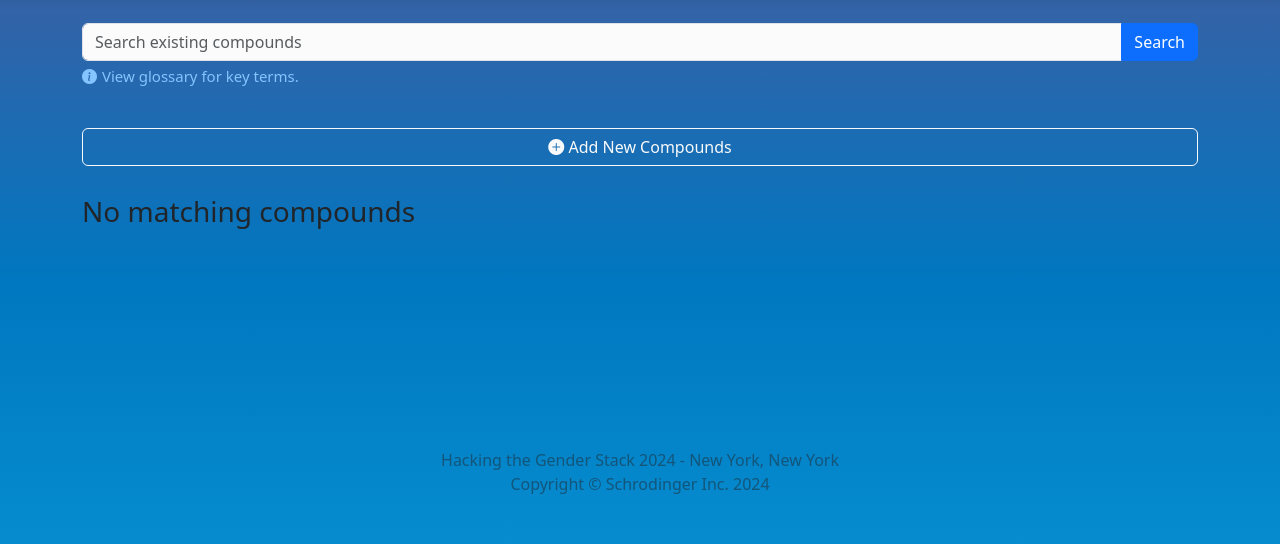
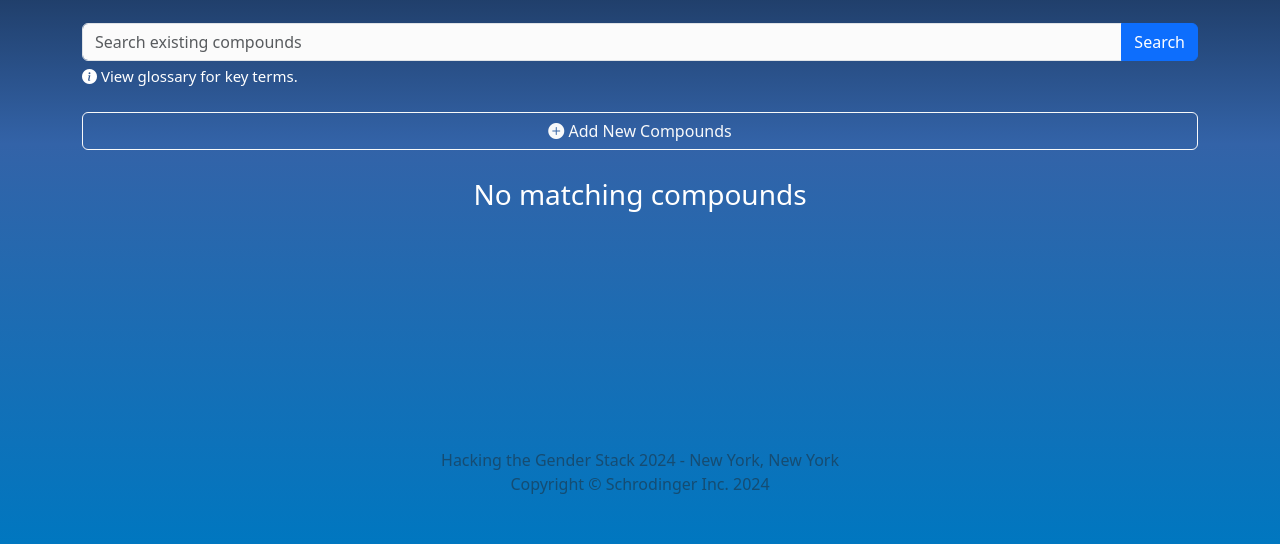
Before and after one commit to michellecheng25/htgs-team3, a Django app: page /compound-search/ in a window 1280 px wide. Shown: the part 256-800 px from the top of the page. Run offline with Django 4.2, Linux system fonts and the light colour scheme; data that the repository does not hold is empty.

Commit message:
background changes

```diff
--- a/compound_image/templates/compound_image/partials/compound-image-card.html
+++ b/compound_image/templates/compound_image/partials/compound-image-card.html
@@ -38,5 +38,6 @@
   .title-label {
     font-weight: 700;
   }
+
   </style>
 {% endblock %}
--- a/compound_search/templates/compound_search/search.html
+++ b/compound_search/templates/compound_search/search.html
@@ -2,15 +2,13 @@
 {% block content %}
   <div class="vstack gap-4 mt-3">
     <div class="help">
-      <a href="https://www.google.com"
-         target="_blank"
-         rel="noopener noreferrer">
+      <a href="https://www.google.com" target="_blank" rel="noopener noreferrer">
         <i class="bi bi-person-raised-hand"></i>
         Help
       </a>
     </div>
     <div class="title-container">
-      <img src="https://github.com/joey-cheng-codes/htgs-team3/blob/edens-branch/Schrodinger_SciINfo.png?raw=true" alt="logo" width="400" height="200">
+      <img src="https://github.com/joey-cheng-codes/htgs-team3/blob/edens-branch/Schrodinger_SciINfo.png?raw=true" alt="logo" width="375" height="200">
       <!-- <h1 class="text-primary">Schrodinger SciBoard</h1> -->
     </div>
     <!-- Search bar -->
@@ -28,16 +26,17 @@
     <div class="info-para-container ">
       <a href="https://www.google.com"
          target="_blank"
-         rel="noopener noreferrer"><i class="bi bi-info-circle-fill"></i></a>
-      <p>View glossary for key terms.</p>
+         rel="noopener noreferrer"><i class="bi bi-info-circle-fill"></i> View glossary for key terms.</a> <!-- ADD GLOSSARY -->
     </div>
     <!-- Add Compounds -->
     <div class="d-grid">{% include 'compound_search/partials/add-compounds.html' %}</div>
     <!-- Error handling if bad search -->
-    {% if error_message %}<p style="color: red;">{{ error_message }}</p>{% endif %}
+    <div class = "error">{% if error_message %}<b><p style="color: red;">{{ error_message }}</p></b>{% endif %}</div>
     <!-- Search results -->
     {% if result_length > 0 %}
-      <p>{{ result_length }}</p>
+
+      <div class = "result-length"> <p>{{ result_length }} results </p></div>
+
       <div class="compound-card-grid">
         {% for smiles, prop in smiles_list %}
           <div class="compound-card-container">
@@ -51,6 +50,7 @@
   </div>
 {% endblock %}
 {% block styles %}
+
   <style>
   .form-control {
     background-color: #fbfbfb !important;
@@ -85,7 +85,16 @@
     display: flex;
     flex-direction: row;
     gap: 5px;
-    color: rgb(132, 196, 255);
+    color: white;
+  }
+
+  .info-para-container a:hover {
+    color:  rgb(132, 196, 255);
+  }
+
+  a {
+    color: inherit;
+    text-decoration: none;
   }
 
   .help {
@@ -104,5 +113,22 @@
     text-decoration: none;
    }
 
+  .fs-3 {
+    color: white;
+    text-align: center;
+    font-size: 30px;
+  }
+
+  .result-length {
+    text-align: right;
+    color: white;
+    font-size: 20px;
+  }
+
+  .error {
+    text-align: center;
+    font-size: 25px;
+    margin-bottom: -25px;
+  }
   </style>
 {% endblock %}
--- a/compound_search/views.py
+++ b/compound_search/views.py
@@ -47,7 +47,7 @@ def search(request: HttpRequest):
             {
                 "smiles_list": [],
                 "smiles_query": "",
-                "error_message": "An error occurred while processing your request.",
+                "error_message": "An error occurred while processing your request. Please try again.",
             },
         )
 
--- a/shared/templates/shared/base.html
+++ b/shared/templates/shared/base.html
@@ -8,7 +8,7 @@
           content="Demo application for Schrodinger Hacking the Gender Stack 2024">
     <meta name="keywords" content="hackathon schrodinger">
     <title>
-      {% block title %}Schrodinger SciBoard{% endblock %}
+      {% block title %}Schrodinger SciInfo{% endblock %}
     </title>
     <link rel="icon" href="{% static 'shared/favicon.svg' %}" sizes="any">
     <link rel="stylesheet"
@@ -21,7 +21,7 @@
         width: 100%;
         height: 100%;
         /* background-image: linear-gradient(to bottom, #ffffff, #e9eeff, #c7dfff, #97d4fe, #50caf5); */
-        background-image: linear-gradient(to bottom, #000000, #3363a8, #0077c0, #068ccf);
+        background-image: linear-gradient(to bottom, #000000, #3363a8, #0077c0); /* #068ccf */
         overflow: hidden;
       }
     </style>
```
